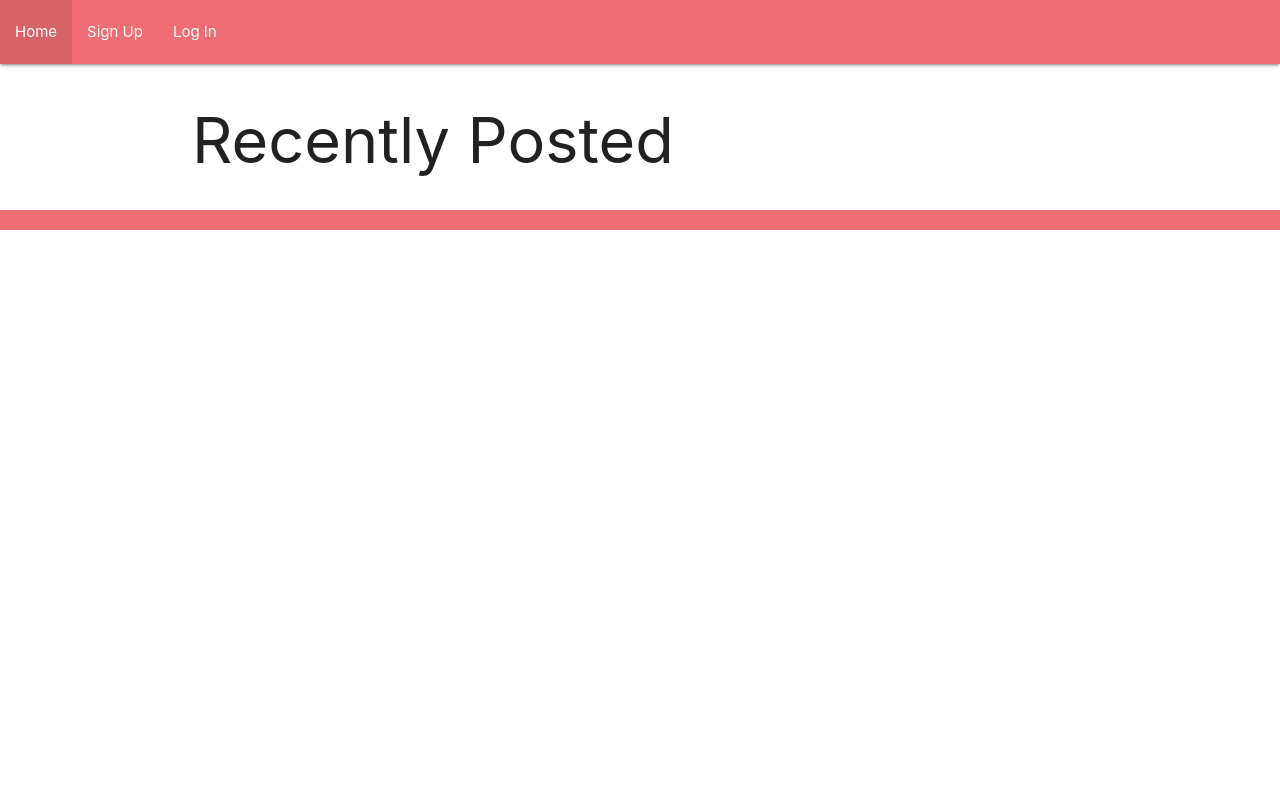
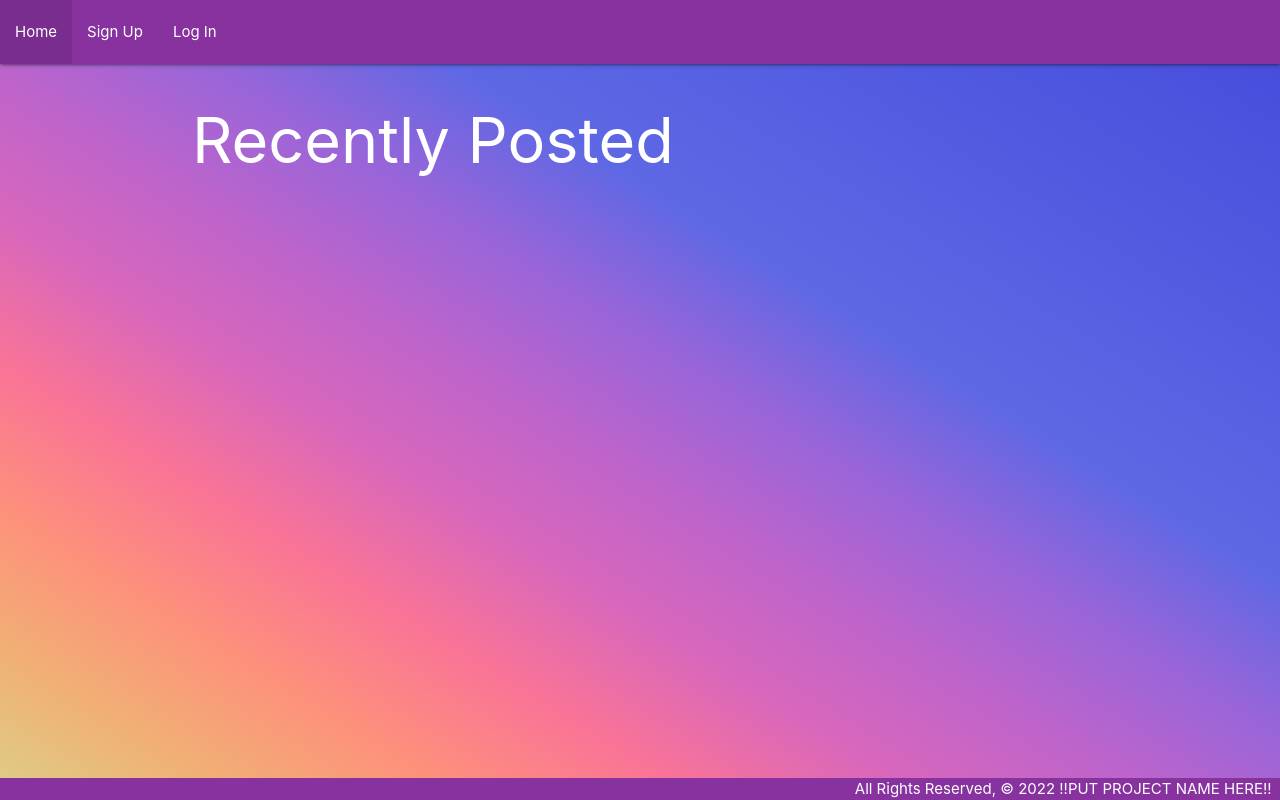
Before and after one commit to victordevera24/project-3, a Django app: page / in a window 1280 px wide. Run offline with Django 4.2, Linux system fonts and the light colour scheme; data that the repository does not hold is empty.

Commit message:
added linear gradient and moved page footer down

```diff
--- a/shopping_project/main_app/static/css/style.css
+++ b/shopping_project/main_app/static/css/style.css
@@ -21,3 +21,28 @@
     width: 20vw;
     height: 10vh;
 }
+body {
+    display: flex;
+    min-height: 100vh;
+    flex-direction: column;
+    background-image: linear-gradient(to right top, #dccf88, #f0b175, #fd917b, #f97496, #d867bc, #bd64cb, #9765d9, #5e68e4, #5861e2, #5159e0, #4b52dd, #454adb);
+    color: white;
+  }
+
+  main {
+    flex: 1 0 auto;
+  }
+
+
+  footer.page-footer {
+    padding-top: 0;
+    text-align: right;
+  }
+
+  nav{
+      background-color: #87329f;
+  }
+
+.page-footer{
+    background-color: #87329f;
+  }
```
Also changed, not shown: shopping_project/main_app/migrations/0001_initial.py.
